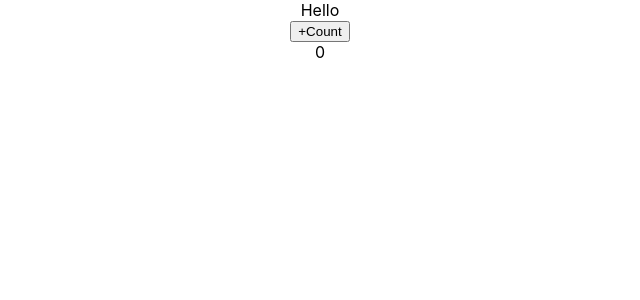
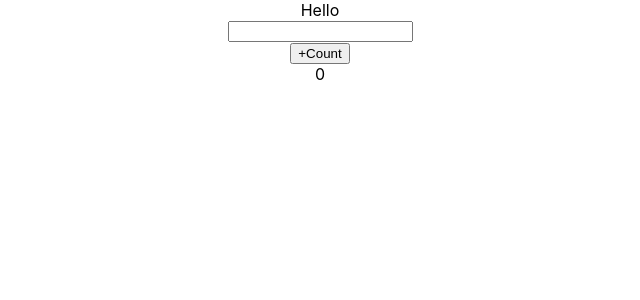
Before and after one commit to GeoffMahugu/react-commerce, a React (Create React App) app: page / in a window 1280 px wide. Shown: the top 300 px of the page, without its empty margins (320-960 px from the left). Built offline with nearby package versions, Linux system fonts and the light colour scheme.

Commit message:
Search bar component

```diff
--- a/src/App.js
+++ b/src/App.js
@@ -1,11 +1,13 @@
 import logo from './logo.svg';
 import './App.css';
 import CountButton from './components/count_btn';
+import SearchBar from './components/search_bar';
 
 function App() {
   return (
     <div className="App">
       Hello
+      <SearchBar />
       <CountButton />
     </div>
   );
--- /dev/null
+++ b/src/components/search_bar.js
@@ -0,0 +1,17 @@
+import React, { useState } from 'react';
+
+const SearchBar = () => {
+    const [searchValue, setSearchValue] = useState('');
+    const handleSearch = (event) => {
+        setSearchValue(event.target.value);
+    };
+    let shouldDisplayTxt = searchValue.length > 0;
+    return (
+        <div>
+            <input type="text" value={searchValue} onChange={handleSearch} />
+            {shouldDisplayTxt && <div>{searchValue}</div>}
+        </div>
+    )
+}
+
+export default SearchBar;
```
